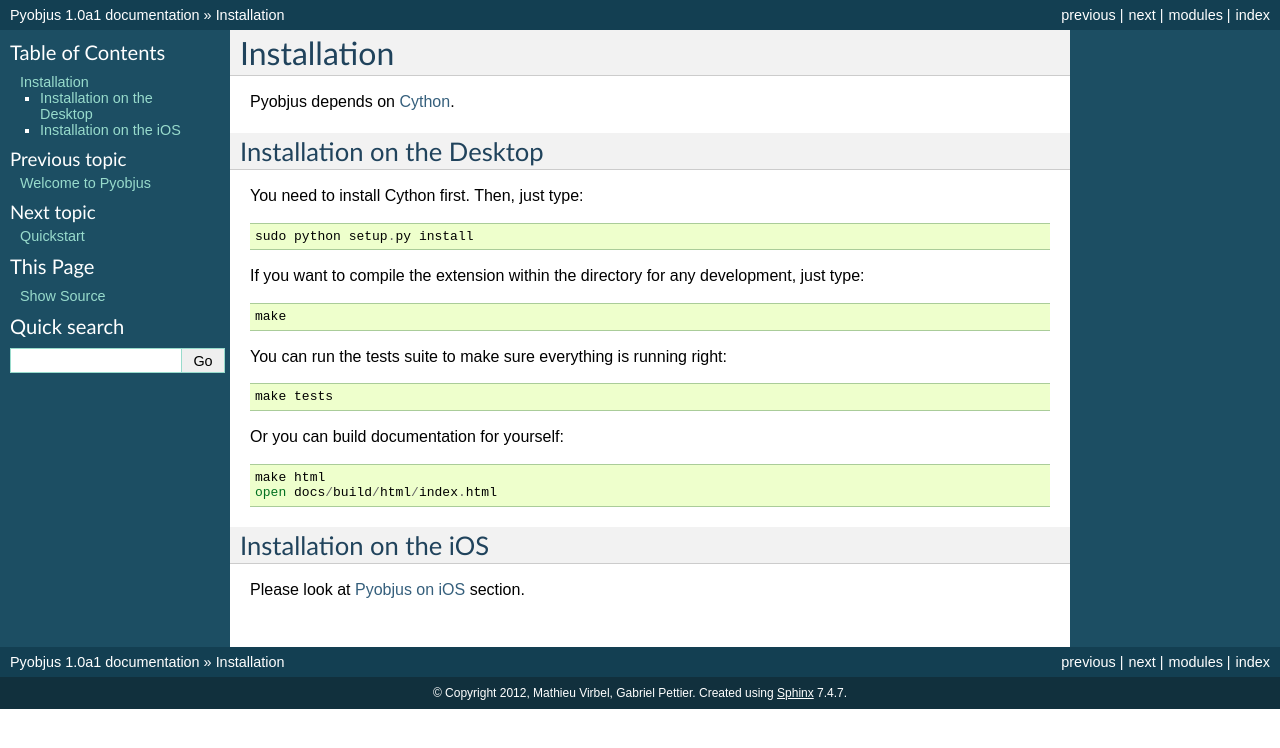
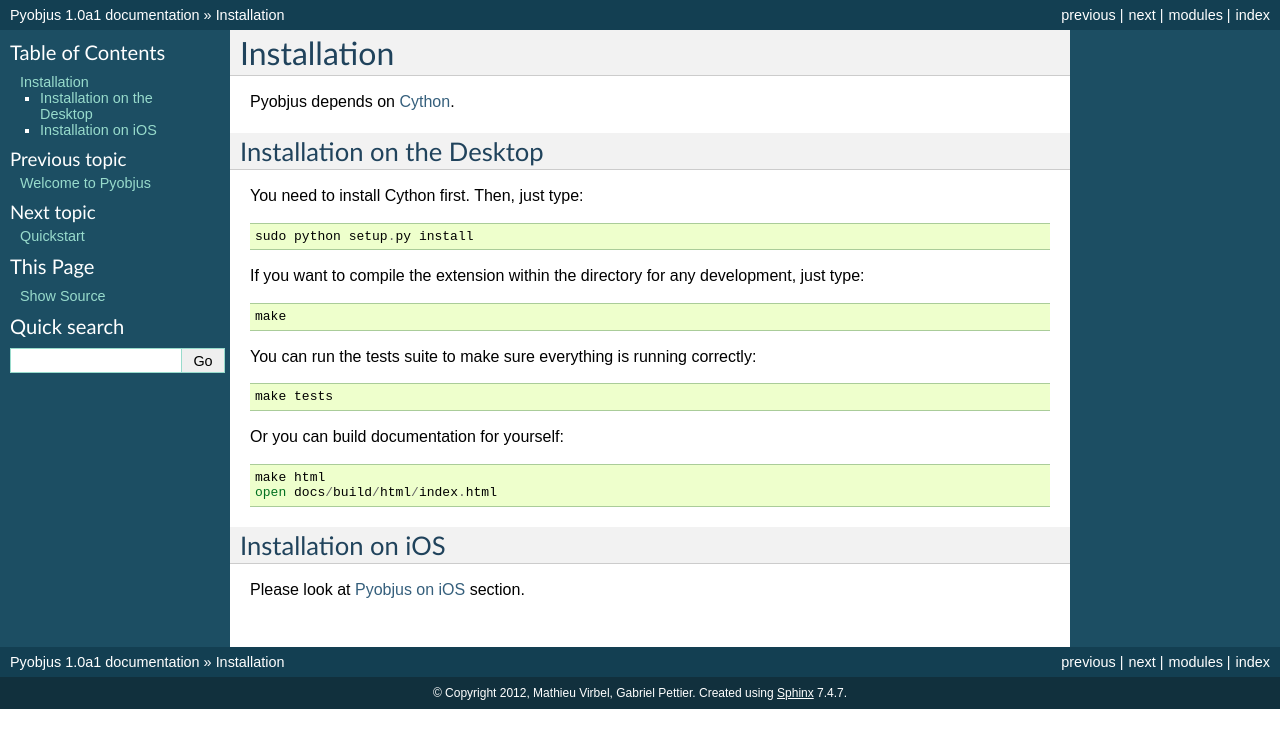
Before and after one commit to kivy/pyobjus, a Sphinx documentation site: the page built from docs/source/installation.rst, in a window 1280 px wide. Shown: the top 748 px of the page. Built offline with Sphinx 7.4.7, drawn with Linux system fonts in a browser that asks for light colours.

Commit message:
doc: grammar corrections

```diff
--- a/docs/source/installation.rst
+++ b/docs/source/installation.rst
@@ -18,7 +18,7 @@
 
     make
 
-You can run the tests suite to make sure everything is running right::
+You can run the tests suite to make sure everything is running correctly::
 
     make tests
 
@@ -27,7 +27,7 @@
     make html
     open docs/build/html/index.html
 
-Installation on the iOS
------------------------
+Installation on iOS
+-------------------
 
 Please look at :ref:`pyobjus_ios` section.
```
